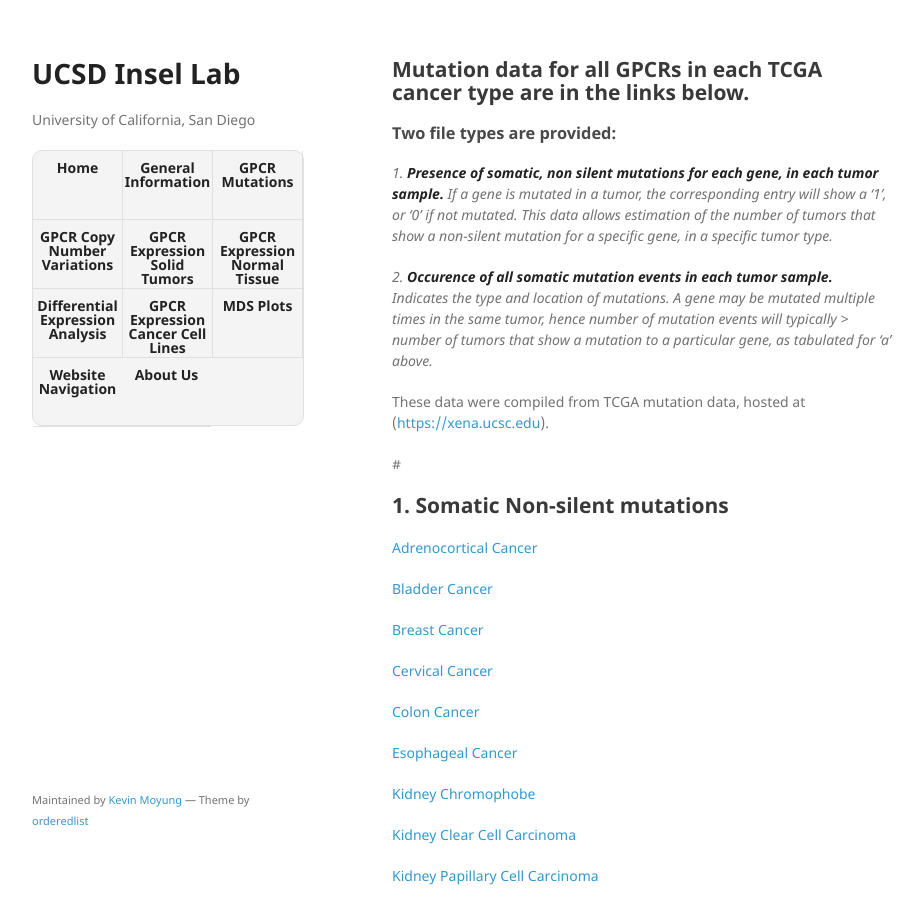
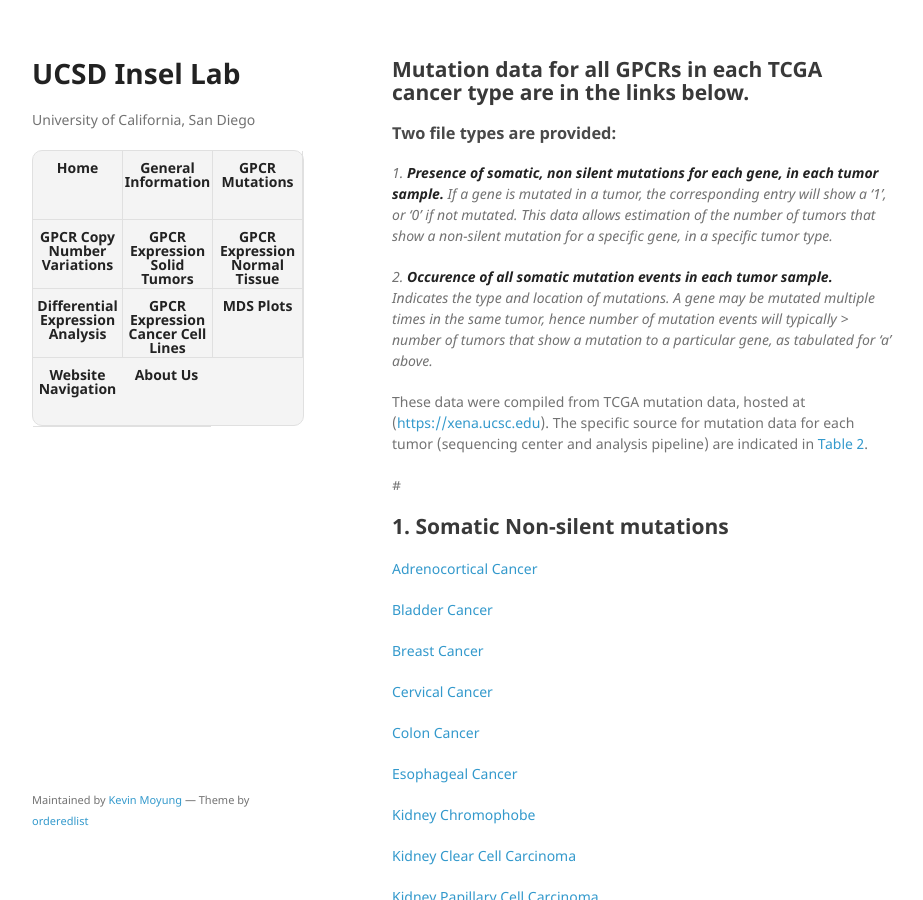
Before and after one commit to insellab/insellab.github.io, a Jekyll site: the page built from gpcr_mutations.md, in a window 1280 px wide and 900 px high. Shown: the whole window, without its empty margins (178-1101 px from the left). Built offline with Jekyll 4.4.1, drawn with Linux system fonts in a browser that asks for light colours; our own code applies the rules of GitHub Pages for plain Markdown files.

Commit message:
Update gpcr_mutations.md

```diff
--- a/gpcr_mutations.md
+++ b/gpcr_mutations.md
@@ -10,7 +10,7 @@ layout: default
 
 *2. **Occurence of all somatic mutation events in each tumor sample.** Indicates the type and location of mutations. A gene may be mutated multiple times in the same tumor, hence number of mutation events will typically > number of tumors that show a mutation to a particular gene, as tabulated for 'a' above.*
 
-These data were compiled from TCGA mutation data, hosted at ([https://xena.ucsc.edu](https://xena.ucsc.edu)).
+These data were compiled from TCGA mutation data, hosted at ([https://xena.ucsc.edu](https://xena.ucsc.edu)). The specific source for mutation data for each tumor (sequencing center and analysis pipeline) are indicated in [Table 2]().
 
 
 
```
